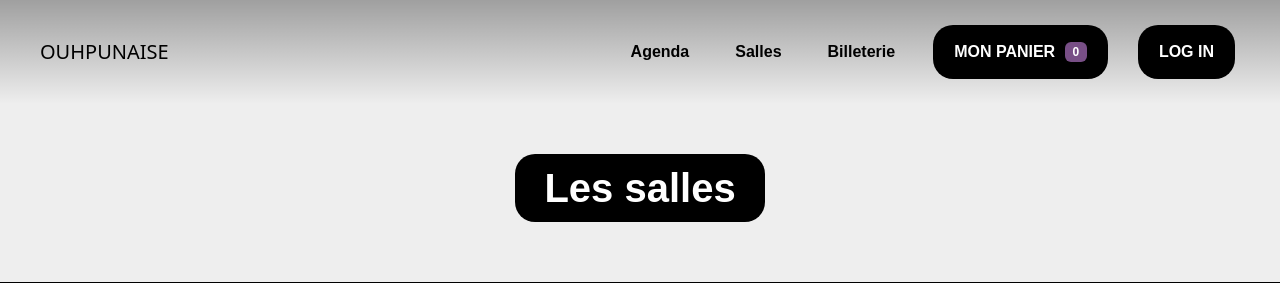
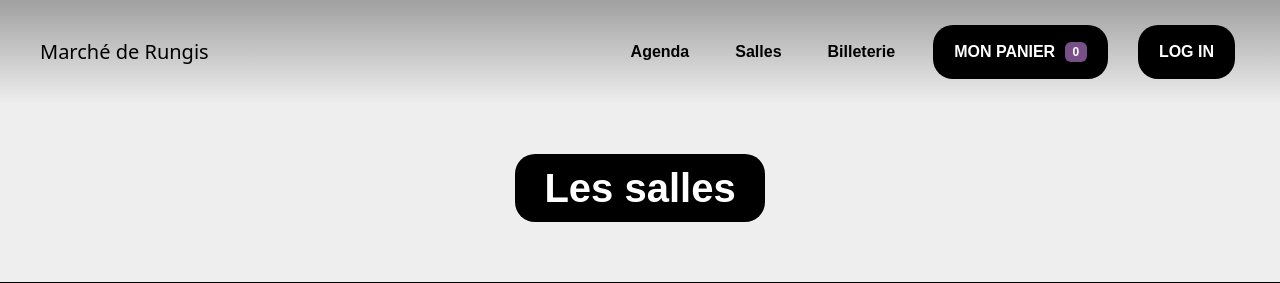
Before and after one commit to lokinosuke/sae301, a Symfony app: template templates/lieu/index.html.twig in a window 1280 px wide. Shown: the top 283 px of the page. Run offline with Twig, Linux system fonts and the light colour scheme; the template is opened without the code that fills it, so the values that code supplies are empty; some libraries are stand-ins or nearby versions.

Commit message:
Nouveau nom de site

```diff
--- a/templates/menu.html.twig
+++ b/templates/menu.html.twig
@@ -92,7 +92,7 @@
 
 
 <nav class="navbar navbar-expand-lg">
-    <a class="navbar-brand text-white" href="{{ path('app_accueil') }}">OUHPUNAISE</a>
+    <a class="navbar-brand text-white" href="{{ path('app_accueil') }}">Marché de Rungis</a>
     <button class="navbar-toggler" type="button" data-toggle="collapse" data-target="#navbarNav" aria-controls="navbarNav" aria-expanded="false" aria-label="Toggle navigation">
         <span class="navbar-toggler-icon"></span>
     </button>
--- a/templates/menuvariant.html.twig
+++ b/templates/menuvariant.html.twig
@@ -91,7 +91,7 @@
 
 
 <nav class="navbar navbar-expand-lg">
-    <a class="navbar-brand text-black" href="{{ path('app_accueil') }}">OUHPUNAISE</a>
+    <a class="navbar-brand text-black" href="{{ path('app_accueil') }}">Marché de Rungis</a>
     <button class="navbar-toggler" type="button" data-toggle="collapse" data-target="#navbarNav" aria-controls="navbarNav" aria-expanded="false" aria-label="Toggle navigation">
         <span class="navbar-toggler-icon"></span>
     </button>
```
